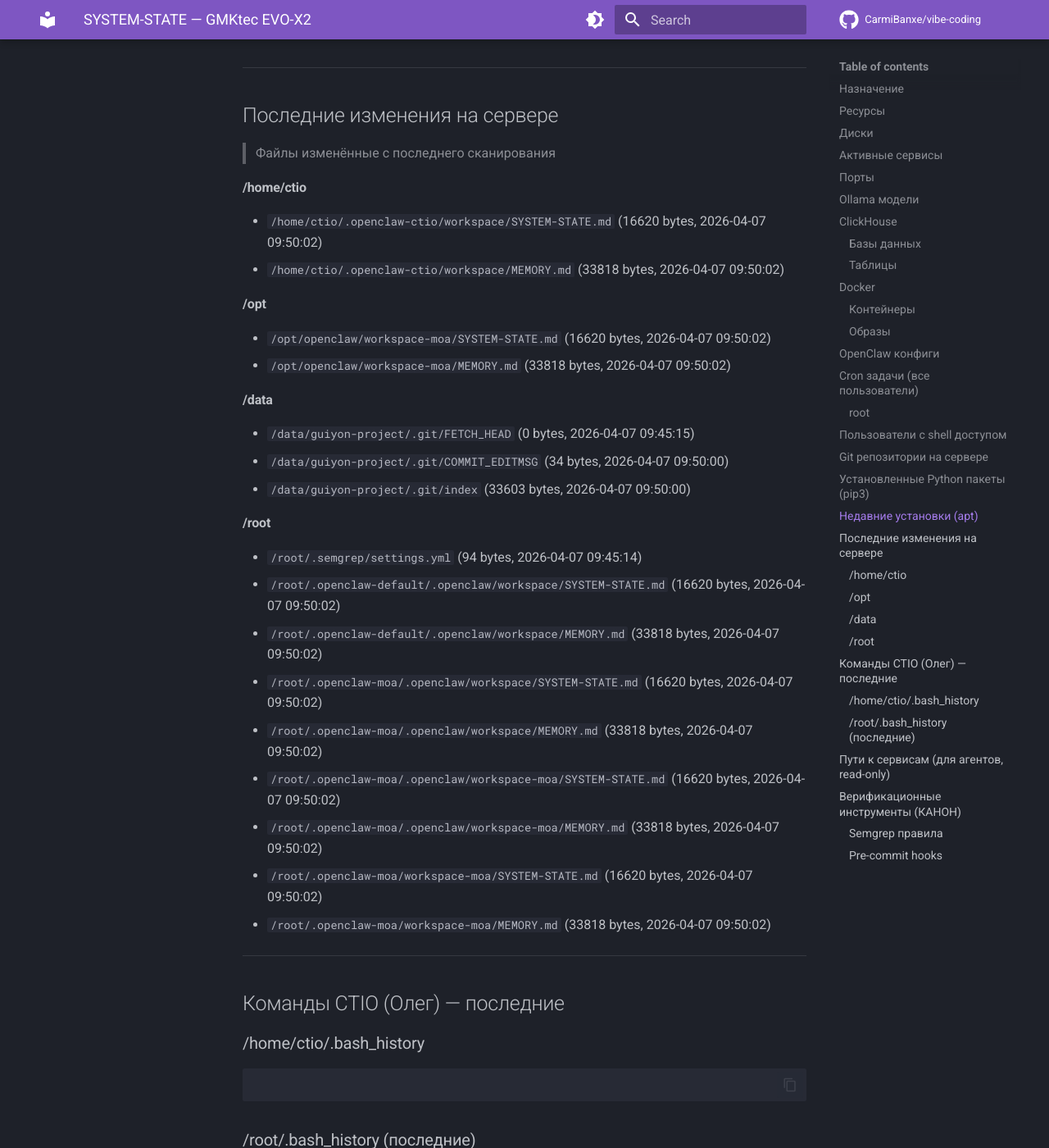
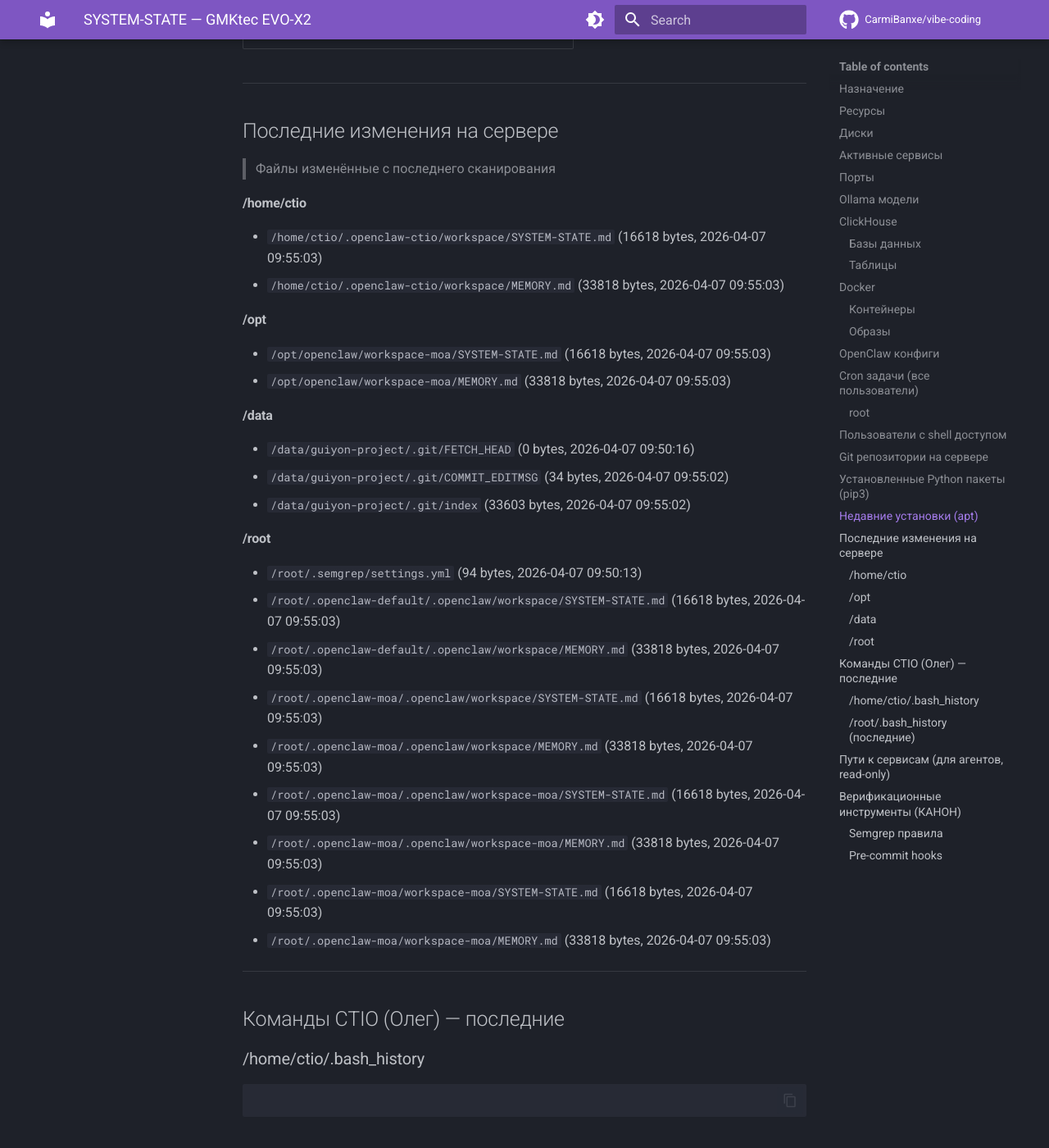
Before and after one commit to CarmiBanxe/vibe-coding, an MkDocs documentation site: the page built from docs/SYSTEM-STATE.md, in a window 1280 px wide and 1400 px high, scrolled down 13841 px. Shown: the whole window at 82% size. Built offline with MkDocs 1.6.1 and Material for MkDocs 9.7.7, drawn with Linux system fonts in a browser that asks for light colours; comment, search, counter and statistics services are not loaded; some of the changed text lies outside the part shown.

Commit message:
auto: SYSTEM-STATE v2 update (2026-04-07 09:55 CEST)

```diff
--- a/docs/SYSTEM-STATE.md
+++ b/docs/SYSTEM-STATE.md
@@ -1,6 +1,6 @@
 # SYSTEM-STATE — GMKtec EVO-X2
 > Автоматически обновляется каждые 5 минут
-> Последнее сканирование: 2026-04-07 09:50 CEST
+> Последнее сканирование: 2026-04-07 09:55 CEST
 > Источник: ctio-watcher.sh v2 (cron)
 
 ## Назначение
@@ -249,8 +250,8 @@
 | marble-src-marble-frontend:latest | 757MB |
 | marble-src-marble-backend:latest | 255MB |
 | andreysenov/firebase-tools:latest | 1.47GB |
+| <none>:<none> | 646MB |
 | jube.app:latest | 646MB |
-| <none>:<none> | 646MB |
 | mongo:8 | 950MB |
 | postgis/postgis:17-3.5 | 637MB |
 | postgres:17 | 453MB |
@@ -379,28 +380,28 @@
 
 
 #### /home/ctio
-- `/home/ctio/.openclaw-ctio/workspace/SYSTEM-STATE.md` (16620 bytes, 2026-04-07 09:50:02)
-- `/home/ctio/.openclaw-ctio/workspace/MEMORY.md` (33818 bytes, 2026-04-07 09:50:02)
+- `/home/ctio/.openclaw-ctio/workspace/SYSTEM-STATE.md` (16618 bytes, 2026-04-07 09:55:03)
+- `/home/ctio/.openclaw-ctio/workspace/MEMORY.md` (33818 bytes, 2026-04-07 09:55:03)
 
 #### /opt
-- `/opt/openclaw/workspace-moa/SYSTEM-STATE.md` (16620 bytes, 2026-04-07 09:50:02)
-- `/opt/openclaw/workspace-moa/MEMORY.md` (33818 bytes, 2026-04-07 09:50:02)
+- `/opt/openclaw/workspace-moa/SYSTEM-STATE.md` (16618 bytes, 2026-04-07 09:55:03)
+- `/opt/openclaw/workspace-moa/MEMORY.md` (33818 bytes, 2026-04-07 09:55:03)
 
 #### /data
-- `/data/guiyon-project/.git/FETCH_HEAD` (0 bytes, 2026-04-07 09:45:15)
-- `/data/guiyon-project/.git/COMMIT_EDITMSG` (34 bytes, 2026-04-07 09:50:00)
-- `/data/guiyon-project/.git/index` (33603 bytes, 2026-04-07 09:50:00)
+- `/data/guiyon-project/.git/FETCH_HEAD` (0 bytes, 2026-04-07 09:50:16)
+- `/data/guiyon-project/.git/COMMIT_EDITMSG` (34 bytes, 2026-04-07 09:55:02)
+- `/data/guiyon-project/.git/index` (33603 bytes, 2026-04-07 09:55:02)
 
 #### /root
-- `/root/.semgrep/settings.yml` (94 bytes, 2026-04-07 09:45:14)
-- `/root/.openclaw-default/.openclaw/workspace/SYSTEM-STATE.md` (16620 bytes, 2026-04-07 09:50:02)
-- `/root/.openclaw-default/.openclaw/workspace/MEMORY.md` (33818 bytes, 2026-04-07 09:50:02)
-- `/root/.openclaw-moa/.openclaw/workspace/SYSTEM-STATE.md` (16620 bytes, 2026-04-07 09:50:02)
-- `/root/.openclaw-moa/.openclaw/workspace/MEMORY.md` (33818 bytes, 2026-04-07 09:50:02)
-- `/root/.openclaw-moa/.openclaw/workspace-moa/SYSTEM-STATE.md` (16620 bytes, 2026-04-07 09:50:02)
-- `/root/.openclaw-moa/.openclaw/workspace-moa/MEMORY.md` (33818 bytes, 2026-04-07 09:50:02)
-- `/root/.openclaw-moa/workspace-moa/SYSTEM-STATE.md` (16620 bytes, 2026-04-07 09:50:02)
-- `/root/.openclaw-moa/workspace-moa/MEMORY.md` (33818 bytes, 2026-04-07 09:50:02)
+- `/root/.semgrep/settings.yml` (94 bytes, 2026-04-07 09:50:13)
+- `/root/.openclaw-default/.openclaw/workspace/SYSTEM-STATE.md` (16618 bytes, 2026-04-07 09:55:03)
+- `/root/.openclaw-default/.openclaw/workspace/MEMORY.md` (33818 bytes, 2026-04-07 09:55:03)
+- `/root/.openclaw-moa/.openclaw/workspace/SYSTEM-STATE.md` (16618 bytes, 2026-04-07 09:55:03)
+- `/root/.openclaw-moa/.openclaw/workspace/MEMORY.md` (33818 bytes, 2026-04-07 09:55:03)
+- `/root/.openclaw-moa/.openclaw/workspace-moa/SYSTEM-STATE.md` (16618 bytes, 2026-04-07 09:55:03)
+- `/root/.openclaw-moa/.openclaw/workspace-moa/MEMORY.md` (33818 bytes, 2026-04-07 09:55:03)
+- `/root/.openclaw-moa/workspace-moa/SYSTEM-STATE.md` (16618 bytes, 2026-04-07 09:55:03)
+- `/root/.openclaw-moa/workspace-moa/MEMORY.md` (33818 bytes, 2026-04-07 09:55:03)
 
 ---
 
```
Also changed, not shown: other parts of docs/SYSTEM-STATE.md (+6 -5 lines).
